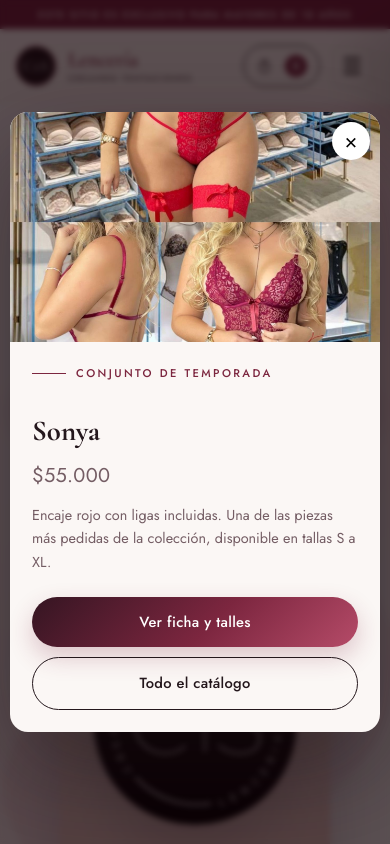
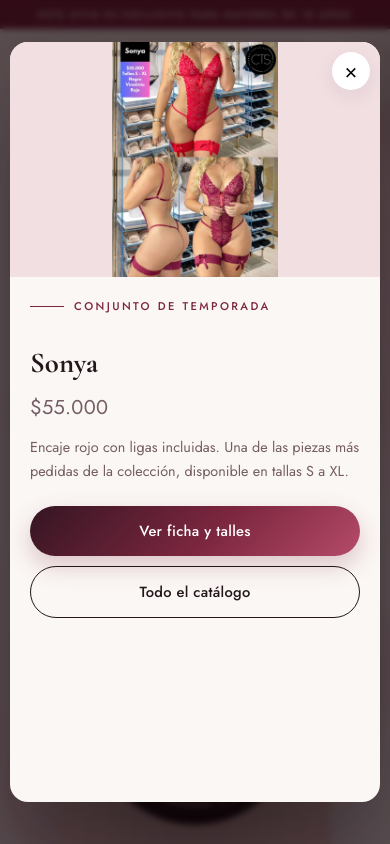
Before and after one commit to ccastro342/lenceria_ctss, a plain HTML site: page index.html in a window 390 px wide. Both pictures are taken after a click on the button "Ver conjunto de temporada". Shown: the top 844 px of the page. Drawn offline with nearby package versions, Linux system fonts and the light colour scheme.

Commit message:
Fix product modal on mobile screens

```diff
--- a/style.css
+++ b/style.css
@@ -1790,3 +1790,60 @@ ul { list-style: none; }
     .age-bar { padding-inline: 6px; font-size: .52rem; letter-spacing: 1px; }
     .admin-secure-tag { padding: 7px 9px; font-size: .65rem; }
 }
+
+/* Modal de producto: mantener la foto completa y el contenido dentro del móvil */
+@media (max-width: 860px) {
+    .modal {
+        place-items: center;
+        overflow-y: auto;
+        padding: 12px;
+    }
+
+    .modal-box {
+        display: grid;
+        grid-template-columns: minmax(0, 1fr);
+        grid-template-rows: minmax(0, clamp(190px, 34vh, 280px)) minmax(0, 1fr);
+        width: min(100%, 620px);
+        min-width: 0;
+        height: min(92vh, 780px);
+        max-height: calc(100vh - 24px);
+        max-height: calc(100dvh - 24px);
+        min-height: 0;
+        overflow: hidden;
+    }
+
+    .modal-media {
+        width: 100%;
+        height: 100%;
+        min-width: 0;
+        min-height: 0;
+        max-height: none;
+        overflow: hidden;
+    }
+
+    .modal-media img { object-fit: contain; }
+
+    .modal-content {
+        width: 100%;
+        min-width: 0;
+        min-height: 0;
+        padding: 24px;
+        overflow-x: hidden;
+        overflow-y: auto;
+        overscroll-behavior: contain;
+    }
+}
+
+@media (max-width: 640px) {
+    .modal { padding: 10px; }
+    .modal-box {
+        width: min(100%, 520px);
+        height: min(94vh, 760px);
+        max-height: calc(100vh - 20px);
+        max-height: calc(100dvh - 20px);
+        grid-template-rows: minmax(0, clamp(175px, 31vh, 235px)) minmax(0, 1fr);
+        border-radius: 18px;
+    }
+    .modal-content { padding: 20px; }
+    .modal-close { top: 10px; right: 10px; }
+}
```
